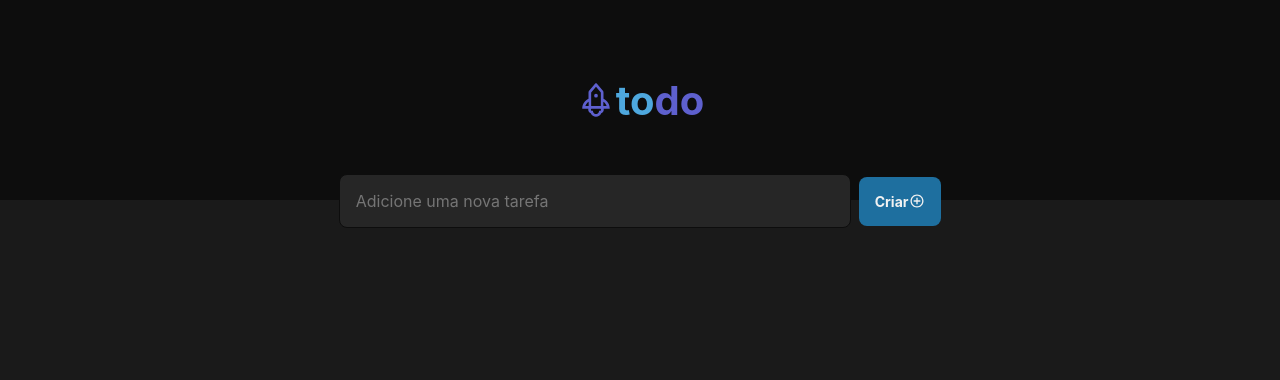
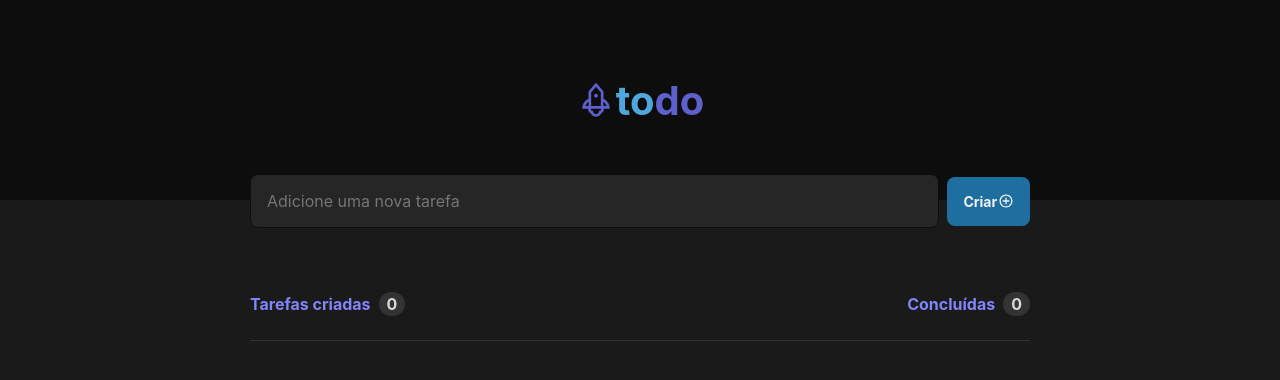
Before and after one commit to SavioSoares7/toDoList, a React app in the folder toDoList/: page / in a window 1280 px wide. Shown: the top 380 px of the page. Built offline with nearby package versions, Linux system fonts and the light colour scheme; the HTML template or start-up script is replaced by a standard one.

Commit message:
:sparkles: feat: Created task-info

```diff
--- a/toDoList/src/components/Header/style.module.css
+++ b/toDoList/src/components/Header/style.module.css
@@ -1,4 +1,5 @@
 .container {
+  width: 100%;
   background-color: var(--gray-700);
   height: 20rem;
 
--- a/toDoList/src/components/Input/style.module.css
+++ b/toDoList/src/components/Input/style.module.css
@@ -1,9 +1,11 @@
 .container {
+  display: flex;
+  justify-content: space-around;
   border: 1px solid var(--gray-700);
   background-color: var(--gray-500);
   color: var(--gray-100);
   font-size: 1.6rem;
   padding: 1.6rem;
   border-radius: 8px;
-  width: 50%;
+  width: 100%;
 }
--- a/toDoList/src/page/Home/app.module.css
+++ b/toDoList/src/page/Home/app.module.css
@@ -1,18 +1,52 @@
 .main {
   display: flex;
   flex-direction: column;
-  justify-content: center;
 }
 
 .container {
   display: flex;
   justify-content: center;
+  flex-direction: column;
+  align-items: center;
+  gap: 6.4rem;
+
+  width: 78rem;
+  margin: 0 auto;
 }
 .addTask {
   display: flex;
   justify-content: center;
   align-items: center;
   gap: 0.8rem;
-  width: 80%;
+  width: 100%;
   margin-top: -2.6rem;
 }
+.containerTask {
+  width: 100%;
+  display: flex;
+  flex-direction: column;
+  justify-content: space-between;
+}
+.taskInfo {
+  display: flex;
+  justify-content: space-between;
+  align-items: center;
+
+  border-bottom: 1px solid var(--gray-400);
+  padding-bottom: 2.4rem;
+  margin-bottom: 2.4rem;
+}
+.taskInfo p {
+  display: flex;
+  align-items: center;
+  gap: 0.8rem;
+}
+.taskInfo p strong {
+  color: var(--purple);
+}
+.taskInfo p span {
+  background-color: var(--gray-400);
+  border-radius: 90px;
+  padding: 0.2rem 0.8rem;
+  font-weight: bold;
+}
--- a/toDoList/src/page/Home/index.tsx
+++ b/toDoList/src/page/Home/index.tsx
@@ -14,6 +14,22 @@ export function Home() {
           <Input />
           <Button />
         </div>
+
+        <div className={style.containerTask}>
+          <div className={style.taskInfo}>
+            <p>
+              <strong>Tarefas criadas</strong>
+              <span>0</span>
+            </p>
+
+            <p>
+              <strong>Concluídas</strong>
+              <span>0</span>
+            </p>
+          </div>
+
+          <div className={style.taskCreated}></div>
+        </div>
       </div>
     </div>
   );
```
